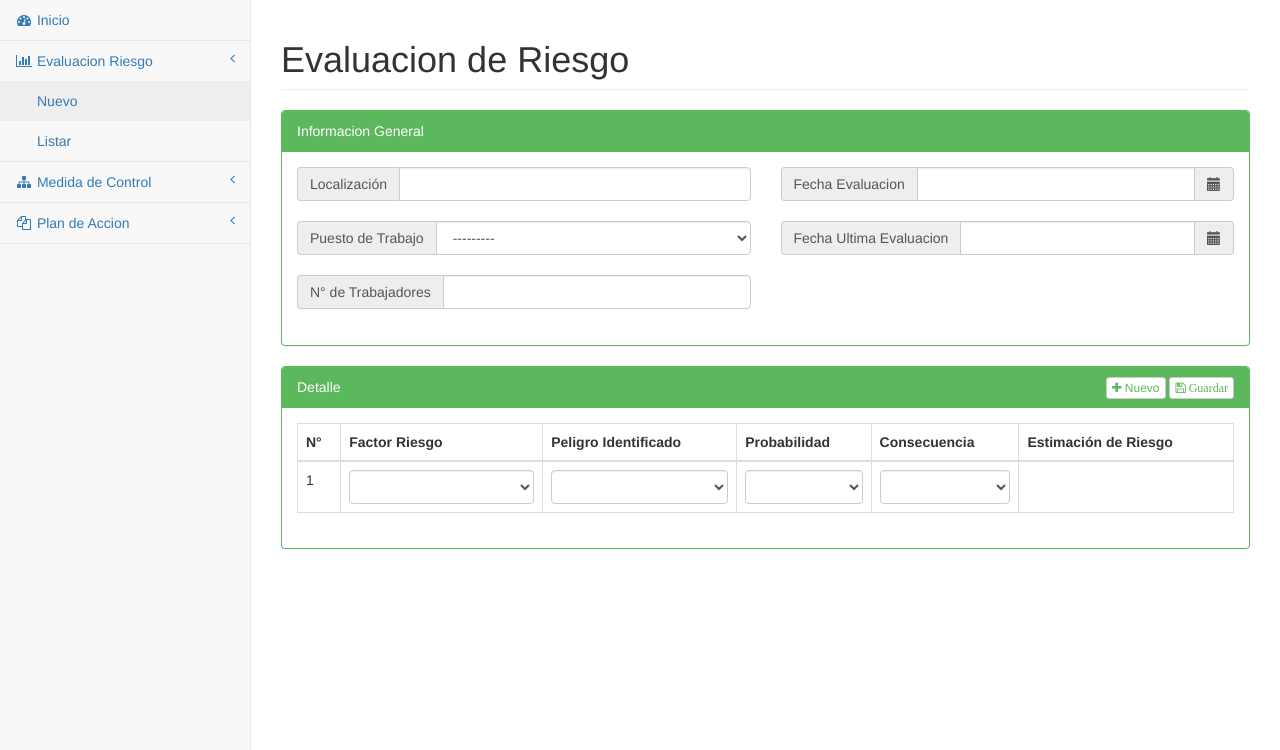
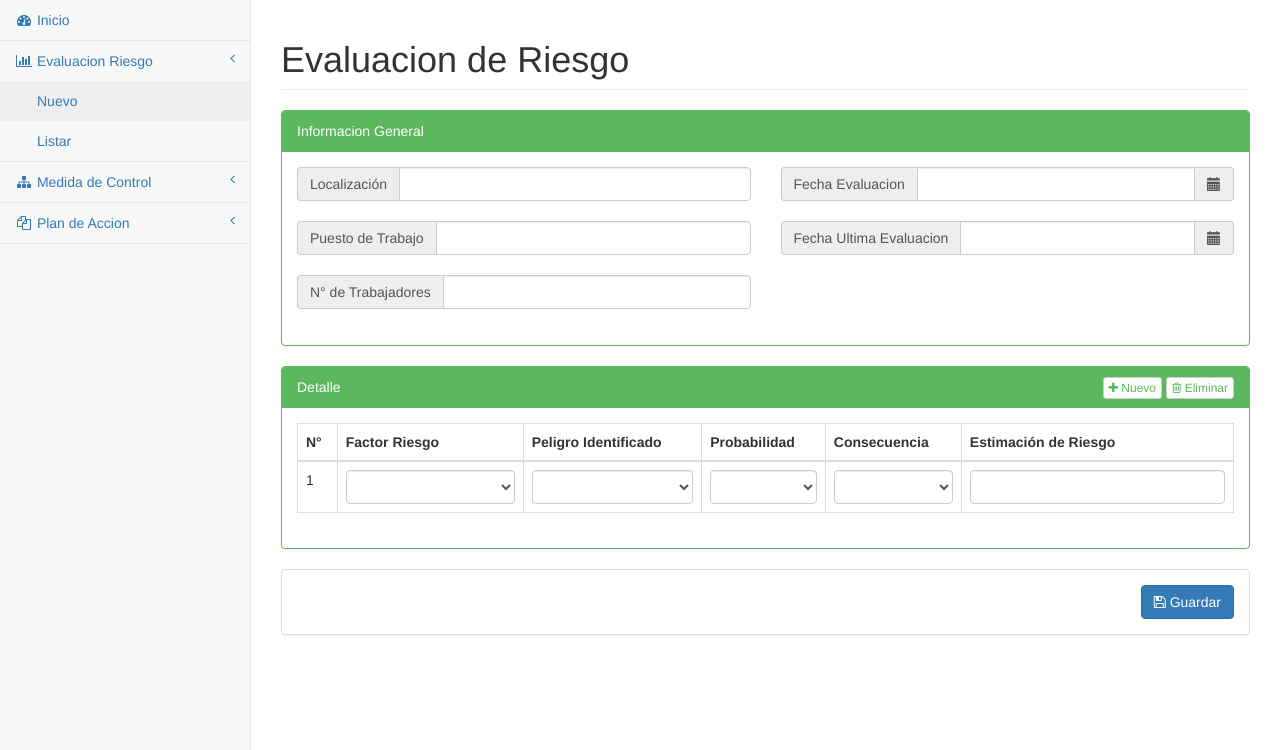
Before and after one commit to brayanL/usst, a Django app: a page that uses apps/inicio/templates/base.html in a window 1280 px wide. Shown: the part 51-801 px from the top of the page. Run offline with Django 3.2, Linux system fonts and the light colour scheme; tables that the repository leaves empty hold one stand-in row (values such as "Sample post"); lists and menus that the app fills with data are empty; some libraries are stand-ins or nearby versions.

Commit message:
Finalizacion Scripts para ER

```diff
--- a/apps/control/admin.py
+++ b/apps/control/admin.py
@@ -3,7 +3,6 @@ from .models import *
 
 
 admin.site.register(evaluacion_riesgo)
-admin.site.register(puesto_trabajo)
 admin.site.register(factor_riesgo)
 admin.site.register(peligro_detalle)
 admin.site.register(peligro_evaluacion)
--- a/apps/control/forms.py
+++ b/apps/control/forms.py
@@ -5,9 +5,9 @@ class EvalRiesgoForm(ModelForm):
         model = evaluacion_riesgo
         fields = "__all__"
         widgets = {
-            "localizacion": TextInput(attrs={"class": "form-control"}),
-            "puesto": Select(attrs={"class": "form-control"}),
-            "trabajadores": NumberInput(attrs={"class": "form-control"}),
-            "fecha_eval": DateInput(attrs={"class": "form-control"}),
+            "localizacion": TextInput(attrs={"class": "form-control", "required": True}),
+            "puesto": TextInput(attrs={"class": "form-control", "required": True}),
+            "trabajadores": NumberInput(attrs={"class": "form-control", "required": True}),
+            "fecha_eval": DateInput(attrs={"class": "form-control", "required": True}),
             "fecha_ul_eval": DateInput(attrs={"class": "form-control"})
         }
--- a/apps/control/templates/new_eval_riesgo.html
+++ b/apps/control/templates/new_eval_riesgo.html
@@ -1,10 +1,9 @@
 {% extends 'base.html' %}
-{% block titulo_pagina %} Evaluacion de Riesgo {% endblock titulo_pagina %}
+{% block titulo_pagina %} Evaluacion de Riesgo{% endblock titulo_pagina %}
 {% block titulo %}Evaluacion de Riesgo{% endblock titulo %}
-{% block codigo %}
-{% endblock codigo %}
 {% block contenido %}
-
+    <form action="{% url 'control_app:new_eval_riesgo' %}" method="post">{% csrf_token %}
+        <!--Cabecera -->
         <div class="row">
             <div class="col-lg-12">
                 <div class="panel panel-green">
@@ -69,18 +68,21 @@
                 </div>
             </div>
         </div>
+
+        <!-- Tabla -->
         <div class="row">
             <div class="col-lg-12">
                 <div class="panel panel-green">
                     <div class="panel-heading">
                         Detalle
                         <div class="pull-right">
-                        <a id="nuevo" class="btn btn-default btn-xs" href="#"><i class="fa fa-plus"></i> Nuevo</a>
-                        <a class="btn btn-default btn-xs" href="#"><i class="fa fa-floppy-o"> Guardar</i></a>
+                            <a id="nuevo" class="btn btn-default btn-xs"><i class="fa fa-plus"></i> Nuevo</a>
+                            <a id="del" class="btn btn-default btn-xs"><i class="fa fa-trash-o"></i> Eliminar</a>
+                            <!--<a class="btn btn-default btn-xs" href="#"><i class="fa fa-floppy-o"> Guardar</i></a>-->
                         </div>
                     </div>
                     <div class="panel-body">
-                    <table id="tb_eval" class="table table-bordered">
+                        <table id="tb_eval" class="table table-bordered table-color">
                             <thead>
                             <tr>
                                 <th>N°</th>
@@ -91,43 +93,31 @@
                                 <th>Estimación de Riesgo</th>
                             </tr>
                             </thead>
-                        <tbody></tbody>
+                            <tbody id="bd_fr"></tbody>
                         </table>
                     </div>
                 </div>
             </div>
         </div>
 
+        <!-- Panel Guardar -->
+        <div class="row">
+            <div class="col-lg-12">
+                <div class="panel panel-default">
+                    <div class="panel-body">
+                        <div class="pull-right"> <button type="submit" class="btn btn-primary"><i class="fa fa-floppy-o"></i> Guardar</button></div>
+                    </div>
+                </div>
+            </div>
+        </div>
+    </form>
+
     <script type="text/javascript">
         var friesgo_list = [];
         var num=1;
-        var cargar;
+        var id_fr;
+        var fila;
 
-        //obtiene el id de consecuencia
-        $(document).on("change", ".esti", function(){
-            console.log($(this).attr("id"));
-            var id=$(this).attr("id").substr(4);
-            var probabilidad= $("#sprob"+id).val();
-            var consecuencia=$(this).val();
-            if (probabilidad == "1" && consecuencia == "1"){
-                $("#idE"+id).html("Riesgo Trivial");}
-            if (probabilidad == "1" && consecuencia == "2"){
-                $("#idE"+id).html("Riesgo Tolerable");}
-            if (probabilidad == "1" && consecuencia == "3"){
-                $("#idE"+id).html("Riesgo Moderado");}
-            if (probabilidad == "2" && consecuencia == "1"){
-                $("#idE"+id).html("Riesgo Tolerable");}
-            if (probabilidad == "2" && consecuencia == "2"){
-                $("#idE"+id).html("Riesgo Moderado");}
-            if (probabilidad == "2" && consecuencia == "3"){
-                $("#idE"+id).html("Riesgo Importante");}
-            if (probabilidad == "3" && consecuencia == "1"){
-                $("#idE"+id).html("Riesgo Moderado");}
-            if (probabilidad == "3" && consecuencia == "2"){
-                $("#idE"+id).html("Riesgo Importante");}
-            if (probabilidad == "3" && consecuencia == "3"){
-                $("#idE"+id).html("Riesgo Intolerable");}
-        });
         $(document).ready(function(){
             //Para cargar los factores de riesgo
             $.ajax({
@@ -145,48 +135,65 @@
                 }
             });
         });
+
+        //Para obtener el id de la fila actual de la tabla
+        $("#bd_fr").on('change', 'tr', function(){
+            var $td = $(this).closest('tr').children('td');
+            fila = $td.eq(0).text();
+            //console.log("Id Fila: "+fila);
+        });
+
+        //Para pintar la fila de un color
+        $("#tb_eval").on('click', 'tr', function(){
+            $(this).addClass('highlight').siblings().removeClass('highlight');
+        });
+
         //Agregar nueva fila a la tabla e incrementa el acumulador para los ids
         $("#nuevo").click(function(){
             num +=1;
             agregar_filas();
             cargar_friesgo();
         });
+
+        //Para eliminar la ultima fila de la tabla seleccionada
+        $("#del").click(function(){
+            var tabla = $("#tb_eval tbody>tr");
+            var fila_ultima= $("#tb_eval tbody>tr:last");
+            if(tabla.length > 1 && fila_ultima.attr("class")=="highlight")
+            {
+                //decremento para que la nueva fila tenga los ids correctos
+                num-=1;
+                fila_ultima.remove();
+            }
+        });
+
         function agregar_filas(){
             $("#tb_eval tbody").append(
                     '<tr><td>'+num+'</td>'+
-                    '<td><select class="form-control rf" id="sfr'+num+'"></select></td>'+
-                    '<td><select class="form-control peli" id="spi'+num+'"></select></td>'+
-                    '<td><select class="form-control pro" id="sprob'+num+'"></select></td>'+
-                    '<td><select class="form-control esti" id="scon'+num+'"></select></td>'+
-                    '<td id="idE'+num+'"></td>'+
+                    '<td><select class="form-control rf" name="rf'+num+'" id="sfr'+num+'" required></select></td>'+
+                    '<td><select class="form-control peli" name="peli'+num+'" id="spi'+num+'" required></select></td>'+
+                    '<td><select class="form-control pro" name="pro'+num+'" id="sprob'+num+'" required></select></td>'+
+                    '<td><select class="form-control con" name="con'+num+'" id="scon'+num+'" required></select></td>'+
+                    '<td><input type="text" class="form-control" name="er'+num+'" id="er'+num+'" required></td>'+
                     '</tr>'
             );
         }
+
         function cargar_friesgo() {
             $("#sfr" + num + "").append(new Option("", ""));
             for (var j = 0; j < friesgo_list.length; j++) {
                 $("#sfr" + num + "").append(new Option(friesgo_list[j][0], friesgo_list[j][1]));
             }
         }
+
         //Detectar cuando se dio el evento change del select de riesgos en que se dio click
         $(document).on("change", ".rf", function(){
-            //console.log(this);
-            var id=$(this).attr("id").substr(3);
-            cargar= $("#sfr"+id+" option:selected").val();
-            carga_peligros(cargar);
-            console.log(id);
-            //$("#spi"+id+"").find('option').remove().end().append('<option value="whatever">Escoja Peligro</option>').val('whatever');
-            //$("#spi"+id+"").empty();
+            id_fr= $("#sfr"+fila+" option:selected").val();
+
+            $("#spi"+fila+"").find('option').remove().end().append('<option value=""></option>').val('');
+            carga_peligros(id_fr);
         });
-        /*$(document).on("change", "#sfr"+num+"",function(){
-            console.log(this);
-            cargar= $("#sfr"+num+" option:selected").val();
-            console.log(cargar);
-            carga_peligros(cargar);
 
-            //$("#spi"+num+"").empty();
-            $("#spi"+num+"").find('option').remove().end().append('<option value="whatever">Escoja un riesgo</option>').val('whatever');
-        });*/
         function carga_peligros(id1){
             $.ajax({
                 data: {"id1": id1},
@@ -196,45 +203,67 @@
                 type: "get",
                 success: function(response){
                     for(var i=0; i<response.length; i++){
-                        $("#spi"+num).append(new Option(response[i].nombre, response[i].id));
+                        $("#spi"+fila).append(new Option(response[i].nombre, response[i].id));
                         console.log(response[i].nombre)
                     }
                 }
             });
         }
+
         //evento de los peligros
         $(document).on("change", ".peli", function(){
-            //console.log(this);
-            var id=$(this).attr("id").substr(3);
-            //$("#sprob"+id+"").find('option').remove().end().append('<option value="whatever">Escoja Prob</option>').val('whatever');
-            //$("#sprob"+id+"").empty().append('<option value="whatever">Escoja Prob</option>');
+            $("#sprob"+fila+"").find('option').remove().end().append('<option value=""></option>');
             cargar_Provabilidad();
         });
-        /*$(document).on("change", "#spi"+num+"",function(){
-            $("#sprob"+num+"").find('option').remove().end().append('<option value="whatever">Escoja una P</option>').val('whatever');
-            cargar_Provabilidad();
-        });*/
+
+
         function cargar_Provabilidad(){
-            $("#sprob"+num+"").append(new Option("Baja","1"));
-            $("#sprob"+num+"").append(new Option("Media","2"));
-            $("#sprob"+num+"").append(new Option("Alta","3"));
+            $("#sprob"+fila+"").append(new Option("Baja","B")).
+                    append(new Option("Media","M")).
+                    append(new Option("Alta","A"));
         }
+
         //evento de probabilidad
         $(document).on("change", ".pro", function(){
-            //console.log(this);
-            var id=$(this).attr("id").substr(5);
-            //$("#scon"+id+"").find('option').remove().end().append('<option value="whatever">Escoja Consecuencia</option>').val('whatever');
+            $("#scon"+fila+"").find('option').remove().end().append('<option value=""></option>');
+            $("#er"+fila+"").val("").css("background-color","#ffffff");
             cargar_Consecuencia();
         });
-        /*$(document).on("change", "#sprob"+num+"",function(){
-            $("#scon"+num+"").find('option').remove().end().append('<option value="whatever">Escoja una P</option>').val('whatever');
-            cargar_Consecuencia();
-        });*/
+
         function cargar_Consecuencia(){
-            $("#scon"+num+"").append(new Option("Ligeramente Dañina","1"));
-            $("#scon"+num+"").append(new Option("dañina","2"));
-            $("#scon"+num+"").append(new Option("Extremadamente Dañina","3"));
+            $("#scon"+fila+"").append(new Option("Ligeramente Dañina","LD"))
+                            .append(new Option("Dañina","D"))
+                            .append(new Option("Extremadamente Dañina","ED"));
         }
+
+        //Condiciones para la Estimacion de Riesgo
+        $(document).on("change", ".con", function(){
+
+
+            var probabilidad= $("#sprob"+fila).val();
+
+            var consecuencia=$(this).val();
+
+            if (probabilidad == "B" && consecuencia == "LD")
+                $("#er"+fila).val("Riesgo Trivial [T]").css("background-color","#ffff99").css("color","black").css("text-align", "center");
+            if (probabilidad == "B" && consecuencia == "D")
+                $("#er"+fila).val("Riesgo Tolerable").css("background-color","#ffff00").css("color","black").css("text-align", "center");
+            if (probabilidad == "B" && consecuencia == "ED")
+                $("#er"+fila).val("Riesgo Moderado").css("background-color","#ff6666").css("color","black").css("text-align", "center");
+            if (probabilidad == "M" && consecuencia == "LD")
+                $("#er"+fila).val("Riesgo Tolerable").css("background-color","#ffff00").css("color","black").css("text-align", "center");
+            if (probabilidad == "M" && consecuencia == "D")
+                $("#er"+fila).val("Riesgo Moderado").css("background-color","#ff6666").css("color","black").css("text-align", "center");
+            if (probabilidad == "M" && consecuencia == "ED")
+                $("#er"+fila).val("Riesgo Importante").css("background-color","#c2c2d6").css("color","black").css("text-align", "center");
+            if (probabilidad == "A" && consecuencia == "LD")
+                $("#er"+fila).val("Riesgo Moderado").css("background-color","#ff6666").css("color","black").css("text-align", "center");
+            if (probabilidad == "A" && consecuencia == "D")
+                $("#er"+fila).val("Riesgo Importante").css("background-color","#c2c2d6").css("color","black").css("text-align", "center");
+            if (probabilidad == "A" && consecuencia == "ED")
+                $("#er"+fila).val("Riesgo Intolerable").css("background-color","#ff0000").css("color","black").css("text-align", "center");
+        });
+
         $(function () {
             var picker = $('.date').datetimepicker({
                 locale: 'es',
@@ -242,8 +271,5 @@
                 format: 'YYYY-MM-DD'
             });
         });
-        $("#nuevo").click(function(){
-            //console.log("Hola");
-        });
     </script>
 {% endblock contenido %}
--- /dev/null
+++ b/apps/inicio/static/sb-admin/css/custom_styles.css
@@ -0,0 +1,4 @@
+/*Para color de la fila seleccionada*/
+.table-color tbody tr.highlight td {
+            background-color: #d9edf7;
+        }
--- a/apps/inicio/templates/base.html
+++ b/apps/inicio/templates/base.html
@@ -29,6 +29,9 @@
 
         <!-- Para Fechas -->
         <link rel="stylesheet" href="{% static 'sb-admin/css/plugins/timepicker/bootstrap-datetimepicker.min.css' %}">
+
+        <!-- Estilos Personalizados -->
+        <link rel="stylesheet" href="{% static 'sb-admin/css/custom_styles.css' %}">
     {% endblock css %}
 
     {% block js %}
@@ -53,7 +56,6 @@
         <script src="{% static 'sb-admin/js/plugins/timepicker/bootstrap-datetimepicker.min.js' %}"></script>
         <script src="{% static 'sb-admin/js/plugins/timepicker/es.js' %}"></script>
 
-        {% block codigo %}{% endblock codigo %}
     {% endblock js %}
 </head>
 <body>
```
Also changed, not shown: apps/control/models.py (+3 -8 lines), local_settings.py (added, +17 -0 lines), usst/settings.py (+11 -6 lines), apps/control/migrations/0002_evaluacion_riesgo_evaluacion.py (added), apps/control/migrations/0003_auto_20160319_2311.py (added), 1 other file. Lines whose indentation alone changed are shown as unchanged.
